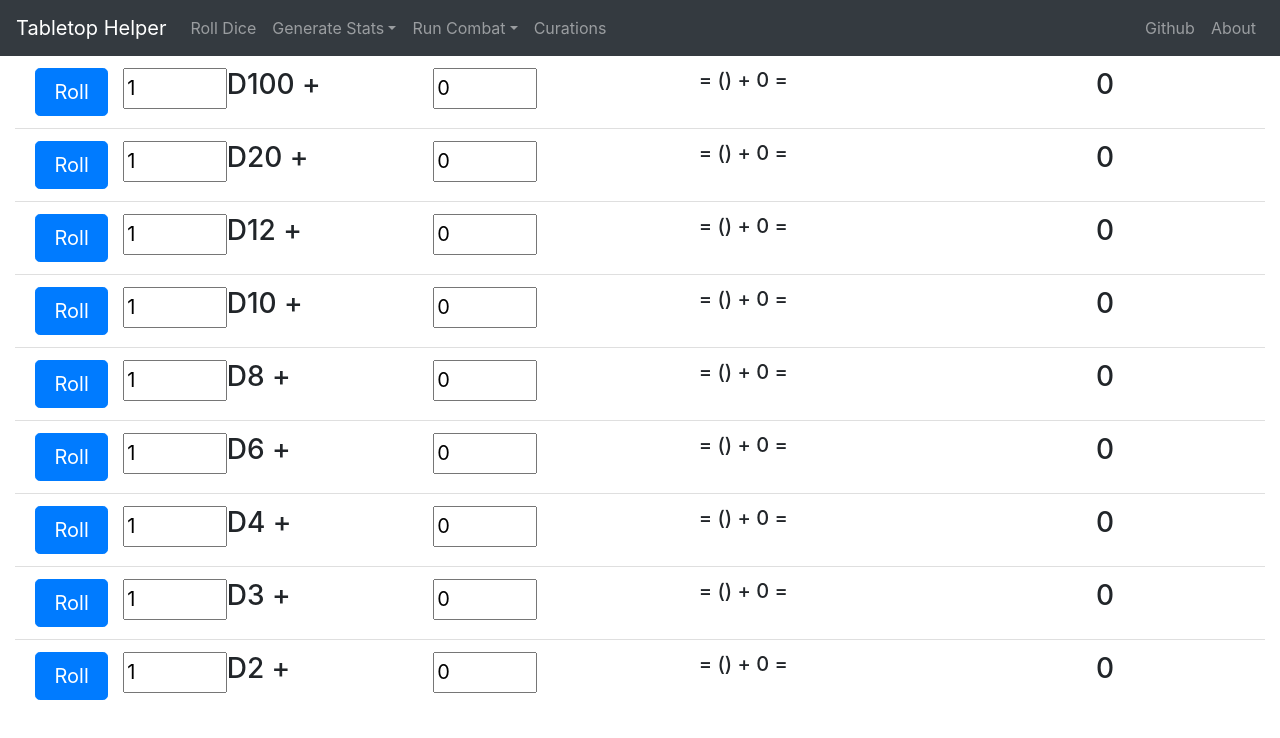
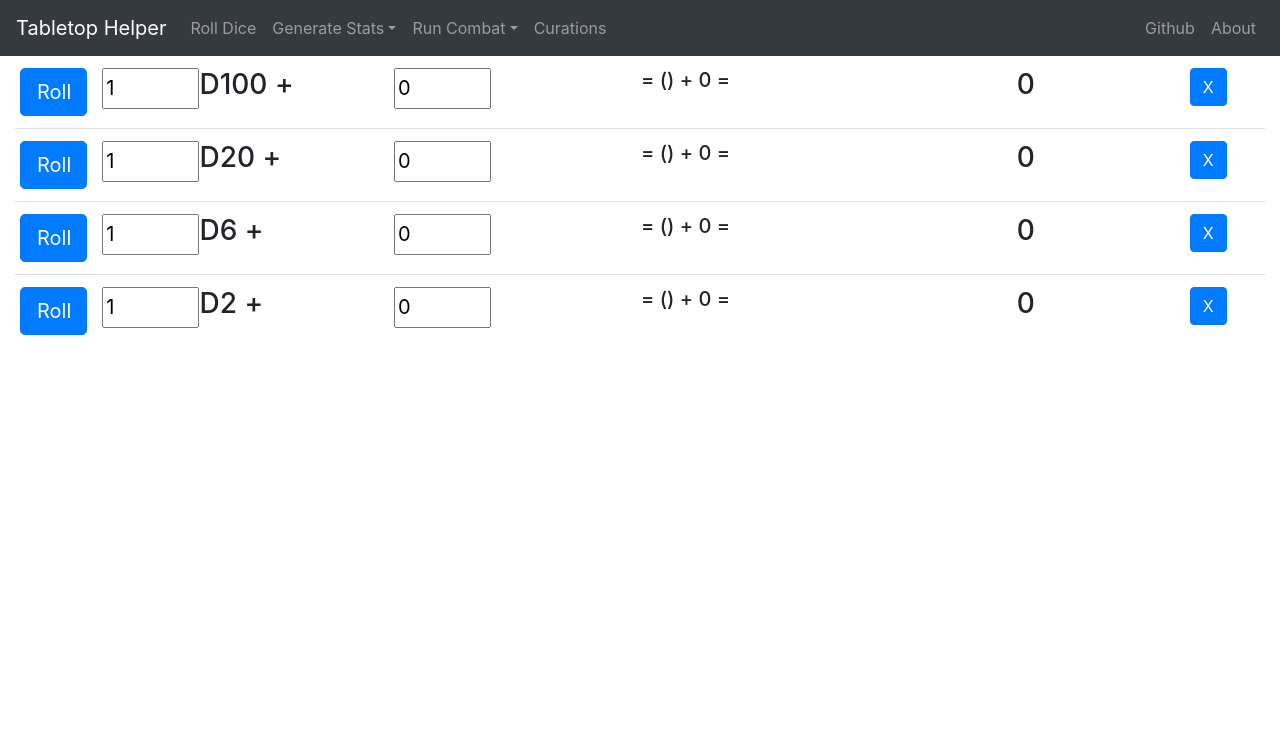
Before and after one commit to arhamHumayun/Tabletop-Helper, a React (Create React App) app in the folder client/: page /dice in a window 1280 px wide. Shown: the top 738 px of the page. Built offline with nearby package versions, Linux system fonts and the light colour scheme.

Commit message:
Can now remove dice component on dicePage

```diff
--- a/client/src/components/Dice/DicePage.js
+++ b/client/src/components/Dice/DicePage.js
@@ -4,6 +4,7 @@ import ListGroup from 'react-bootstrap/ListGroup'
 import Container from 'react-bootstrap/Container'
 import Row from 'react-bootstrap/Row'
 import Col from 'react-bootstrap/Col'
+import Button from 'react-bootstrap/Button';
 
 export default class DicePage extends Component {
 
@@ -11,14 +12,43 @@ export default class DicePage extends Component {
     super(props);
     this.state = {
       items: [
-        100, 20, 12, 10, 8, 6, 4, 3, 2
+        {diceSize: 100, id: 1001},
+        {diceSize: 20, id: 201},
+        {diceSize: 6, id: 61},
+        {diceSize: 2, id: 21},
       ]
     }
+    this.removeItem = this.removeItem.bind(this)
+    this.addItem = this.addItem.bind(this)
+  }
+
+  addItem(diceSize, id) {
+
+  }
+
+  removeItem(e) {
+    const newItems = this.state.items.filter(item => item.id !== e)
+    this.setState({items: newItems})
   }
 
   render() {
-    const listItems = this.state.items.map((diceSize) =>
-      <ListGroup.Item> <Dice diceSize={diceSize}/> </ListGroup.Item>
+    const listItems = this.state.items.map((item) =>
+      <ListGroup.Item>
+      <Container style={{
+        left: '0px',
+        position: 'left',
+        display: 'contents'
+        }}>
+        <Row>
+          <Col sm={11} style={{padding: '0'}}>
+            <Dice diceSize={item.diceSize}/>
+          </Col>
+          <Col sm={1} style={{padding: '0'}}>
+            <Button onClick={() => this.removeItem(item.id)}>X</Button>
+          </Col>
+        </Row>
+      </Container>
+      </ListGroup.Item>
     );
     console.log(listItems)
        return (
```
